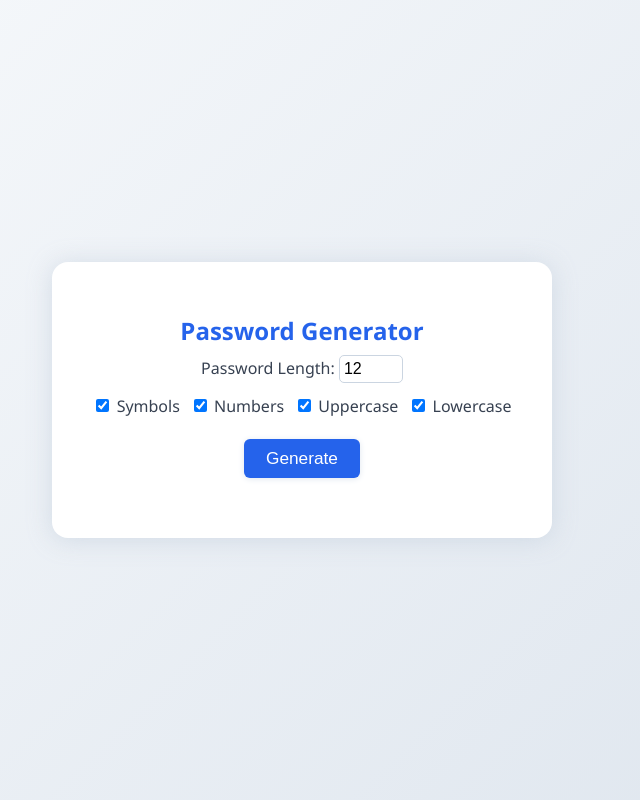
After one commit to 4MKBS/php-learning-project, a PHP site: page /php-learning-project/projects/password-generator/index.php in a window 1280 px wide. The commit adds this page. Shown: the whole page, without its empty margins (338-978 px from the left). Run offline with PHP 8.4, Linux system fonts and the light colour scheme.

Commit message:
password generator

```diff
--- a/index.php
+++ b/index.php
@@ -24,6 +24,7 @@
         <li><a href="projects/Session-Based-Counter/index.php">19. Session-Based Counter</a></li>
         <li><a href="projects/E-card-generator/index.php">20. E-card Generator</a></li>
         <li><a href="projects/weather-app/index.php">21. Weather App</a></li>
+        <li><a href="projects/password-generator/index.php">22. Password Generator</a></li>
         <!-- Add more project links here -->
     </ul>
 </main>
--- /dev/null
+++ b/projects/password-generator/index.php
@@ -0,0 +1,191 @@
+<?php
+function generatePassword($length = 12, $includeSymbols = true, $includeNumbers = true, $includeUppercase = true, $includeLowercase = true) {
+    $symbols = '!@#$%^&*()-_=+<>?';
+    $numbers = '0123456789';
+    $uppercase = 'ABCDEFGHIJKLMNOPQRSTUVWXYZ';
+    $lowercase = 'abcdefghijklmnopqrstuvwxyz';
+
+    $chars = '';
+    if ($includeSymbols) $chars .= $symbols;
+    if ($includeNumbers) $chars .= $numbers;
+    if ($includeUppercase) $chars .= $uppercase;
+    if ($includeLowercase) $chars .= $lowercase;
+
+    if ($chars === '') return '';
+
+    $password = '';
+    $maxIndex = strlen($chars) - 1;
+    for ($i = 0; $i < $length; $i++) {
+        $password .= $chars[random_int(0, $maxIndex)];
+    }
+    return $password;
+}
+
+// Handle form and generate 4 passwords
+$passwords = [];
+if ($_SERVER["REQUEST_METHOD"] == "POST") {
+    $len = isset($_POST["length"]) ? intval($_POST["length"]) : 12;
+    $symbols = isset($_POST["symbols"]);
+    $numbers = isset($_POST["numbers"]);
+    $uppercase = isset($_POST["uppercase"]);
+    $lowercase = isset($_POST["lowercase"]);
+    for ($i = 0; $i < 4; $i++) {
+        $passwords[] = generatePassword($len, $symbols, $numbers, $uppercase, $lowercase);
+    }
+}
+?>
+<!DOCTYPE html>
+<html>
+<head>
+    <title>Password Generator</title>
+    <meta name="viewport" content="width=device-width, initial-scale=1">
+    <style>
+        body {
+            font-family: 'Segoe UI', Arial, sans-serif;
+            background: linear-gradient(135deg, #f8fafc, #e0e7ef 90%);
+            min-height: 100vh; margin: 0;
+            display: flex; justify-content: center; align-items: center;
+        }
+        .pwgen-container {
+            background: #fff;
+            padding: 2rem 2.5rem 2.5rem 2.5rem;
+            border-radius: 16px;
+            box-shadow: 0 2px 24px #cbd5e1cc;
+            text-align: center;
+            min-width: 320px;
+            max-width: 95vw;
+        }
+        h2 {
+            color: #2563eb;
+            margin-bottom: 8px;
+        }
+        form {
+            margin-bottom: 20px;
+        }
+        .pw-row {
+            display: flex;
+            gap: 1rem;
+            justify-content: center;
+            margin-bottom: 1rem;
+            flex-wrap: wrap;
+        }
+        .pw-box {
+            background: #f1f5f9;
+            border-radius: 8px;
+            padding: 16px 13px;
+            min-width: 170px;
+            text-align: center;
+            font-size: 1.08rem;
+            font-family: 'Consolas', 'Menlo', monospace;
+            cursor: pointer;
+            box-shadow: 0 2px 8px #e2e8f0;
+            position: relative;
+            transition: background 0.15s, box-shadow 0.15s;
+            color: #111827;
+        }
+        .pw-box:hover {
+            background: #dbeafe;
+            box-shadow: 0 4px 16px #e0e7ef;
+        }
+        .copied {
+            position: absolute;
+            top: 8px;
+            right: 10px;
+            font-size: 0.85rem;
+            color: #16a34a;
+            background: #ecfdf5;
+            padding: 2px 8px;
+            border-radius: 4px;
+            opacity: 0.9;
+        }
+        .options {
+            margin: 12px 0;
+            display: flex;
+            gap: 10px;
+            justify-content: center;
+            flex-wrap: wrap;
+        }
+        label {
+            margin-right: 0px;
+            font-size: 1rem;
+            color: #374151;
+        }
+        input[type="number"] {
+            width: 54px;
+            padding: 4px;
+            border-radius: 5px;
+            border: 1px solid #cbd5e1;
+            font-size: 1rem;
+        }
+        button[type="submit"] {
+            background: #2563eb;
+            color: #fff;
+            border: none;
+            padding: 9px 22px;
+            border-radius: 6px;
+            cursor: pointer;
+            font-size: 1.08rem;
+            margin-top: 10px;
+            font-weight: 500;
+            box-shadow: 0 1px 6px #e0e7ef;
+            transition: background 0.15s;
+        }
+        button[type="submit"]:hover {
+            background: #1d4ed8;
+        }
+        @media (max-width: 480px) {
+            .pw-row { flex-direction: column; gap: 10px; }
+            .pwgen-container { padding: 1.3rem 0.4rem 1.8rem 0.4rem; min-width: 0; }
+        }
+    </style>
+</head>
+<body>
+    <div class="pwgen-container">
+        <h2>Password Generator</h2>
+        <form method="post" autocomplete="off">
+            <label>Password Length:
+                <input type="number" name="length" min="6" max="64" value="<?php echo isset($_POST['length']) ? intval($_POST['length']) : 12; ?>">
+            </label>
+            <div class="options">
+                <label><input type="checkbox" name="symbols" <?php if (!isset($_POST["symbols"]) || $_POST["symbols"]) echo "checked"; ?>> Symbols</label>
+                <label><input type="checkbox" name="numbers" <?php if (!isset($_POST["numbers"]) || $_POST["numbers"]) echo "checked"; ?>> Numbers</label>
+                <label><input type="checkbox" name="uppercase" <?php if (!isset($_POST["uppercase"]) || $_POST["uppercase"]) echo "checked"; ?>> Uppercase</label>
+                <label><input type="checkbox" name="lowercase" <?php if (!isset($_POST["lowercase"]) || $_POST["lowercase"]) echo "checked"; ?>> Lowercase</label>
+            </div>
+            <button type="submit">Generate</button>
+        </form>
+        <?php if ($passwords): ?>
+            <div class="pw-row">
+                <?php foreach ($passwords as $i => $pw): ?>
+                    <div class="pw-box" tabindex="0" onclick="copyPassword(this, '<?php echo htmlspecialchars($pw, ENT_QUOTES); ?>')">
+                        <span class="pw-text"><?php echo htmlspecialchars($pw); ?></span>
+                    </div>
+                <?php endforeach; ?>
+            </div>
+            <div style="font-size:0.97rem;color:#64748b;">Click on a password to copy</div>
+        <?php endif; ?>
+    </div>
+    <script>
+    function copyPassword(el, pw) {
+        // Copy to clipboard
+        if (navigator.clipboard) {
+            navigator.clipboard.writeText(pw);
+        } else {
+            // fallback for older browsers
+            var temp = document.createElement('input');
+            document.body.appendChild(temp);
+            temp.value = pw;
+            temp.select();
+            document.execCommand('copy');
+            document.body.removeChild(temp);
+        }
+        // show copied message
+        let msg = document.createElement('span');
+        msg.className = 'copied';
+        msg.innerText = 'Copied!';
+        el.appendChild(msg);
+        setTimeout(() => { if (msg.parentNode) msg.parentNode.removeChild(msg); }, 1200);
+    }
+    </script>
+</body>
+</html>
```
